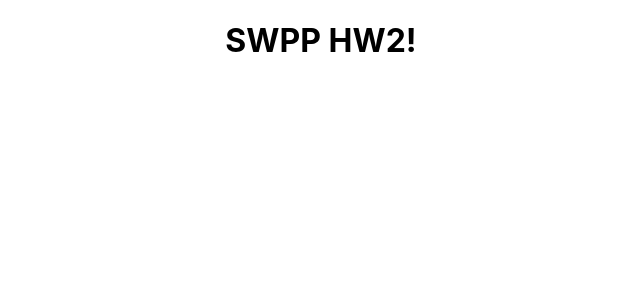
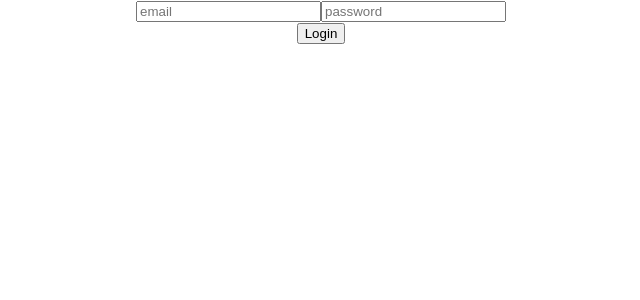
Before and after one commit to aeri206/swpp-hw2-aeri206, a React (Create React App) app: page /login in a window 1280 px wide. Shown: the top 300 px of the page, without its empty margins (319-959 px from the left). Built offline with nearby package versions, Linux system fonts and the light colour scheme.

Commit message:
✨ implement login page

```diff
--- a/package.json
+++ b/package.json
@@ -9,6 +9,8 @@
         "json-server": "^0.15.1",
         "react": "^16.9.0",
         "react-dom": "^16.9.0",
+        "react-router": "^5.0.1",
+        "react-router-dom": "^5.0.1",
         "react-scripts": "3.1.1",
         "react-test-renderer": "^16.9.0"
     },
--- a/src/App.js
+++ b/src/App.js
@@ -1,12 +1,25 @@
-import React from 'react';
+import React, { Component } from 'react';
+import { BrowserRouter, Route, Redirect, Switch } from "react-router-dom";
 import './App.css';
 
-function App() {
-  return (
-    <div className="App">
-      <h1>SWPP HW2!</h1>
-    </div>
-  );
+import LoginForm from "./components/LoginForm";
+
+class App extends Component {
+  render(){
+    return(
+      <BrowserRouter>
+      <div className="App">
+        <Switch>
+          <Route path='/login' exact render={() => <LoginForm title="Login Page" />} />
+          <Redirect exact from='/' to='/login' />
+          <Route render={() => <h1>Not Found</h1>} />
+        </Switch>
+      </div>
+    </BrowserRouter>
+    );
+  }
 }
 
 export default App;
+
+/* <Route path='/articles' exact component={NewTodo} /> */
--- /dev/null
+++ b/src/components/LoginForm.js
@@ -0,0 +1,50 @@
+import React, { Component } from "react";
+
+import { Redirect } from 'react-router-dom';
+
+class LoginForm extends Component {
+  state={
+    "email-input": "",
+    "password-input": "",
+    logined: false
+  }
+  handleChange = e => {
+    console.log(this.state);
+    this.setState(
+      {[e.target.id] : e.target.value}
+    );
+  }
+  tryLogin = () => {
+    if (this.state["email-input"] === "swpp@snu.ac.kr" && this.state["password-input"] === "iluvswpp"){
+      this.setState({loginSucceed : true});
+    }
+    else alert ("Email or password is wrong");
+  }
+  render(){
+    let redirect = null;
+    if (this.state.logined) {
+      redirect = <Redirect to='/articles' />
+    }
+    return(
+      <div>
+        {redirect}
+        <form><input
+          id="email-input"
+          placeholder="email"
+          onChange={this.handleChange}
+
+          />
+          <input
+          id="pw-input"
+          placeholder="password"
+          onChange={this.handleChange}
+          // value={this.state.phone}
+          />
+          </form>
+          <button id="login-button" onClick={() => this.tryLogin()}>Login</button>
+          </div>
+      );
+    }
+  }
+
+  export default LoginForm;
```
Also changed, not shown: 1 other file (tests, documents, lock files or other folders).
